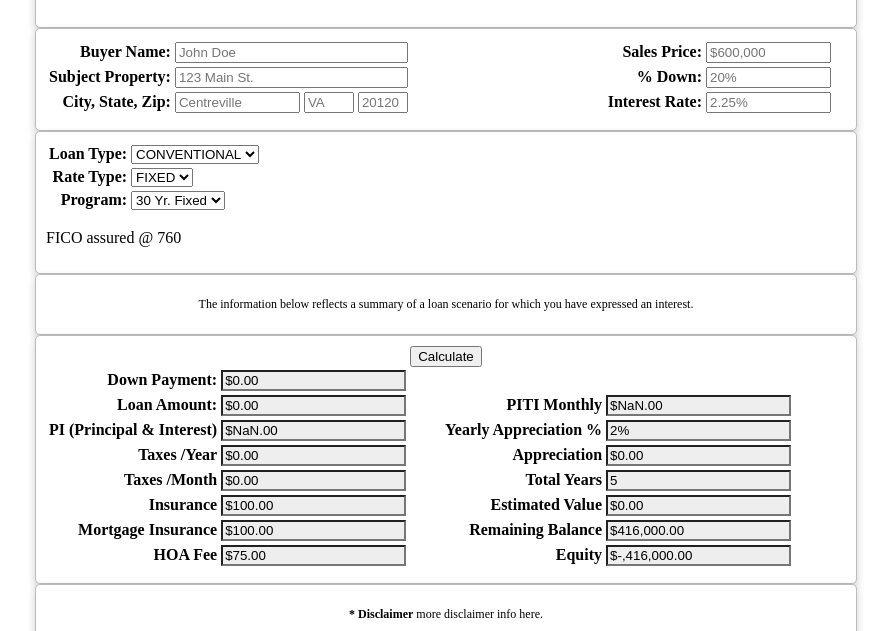
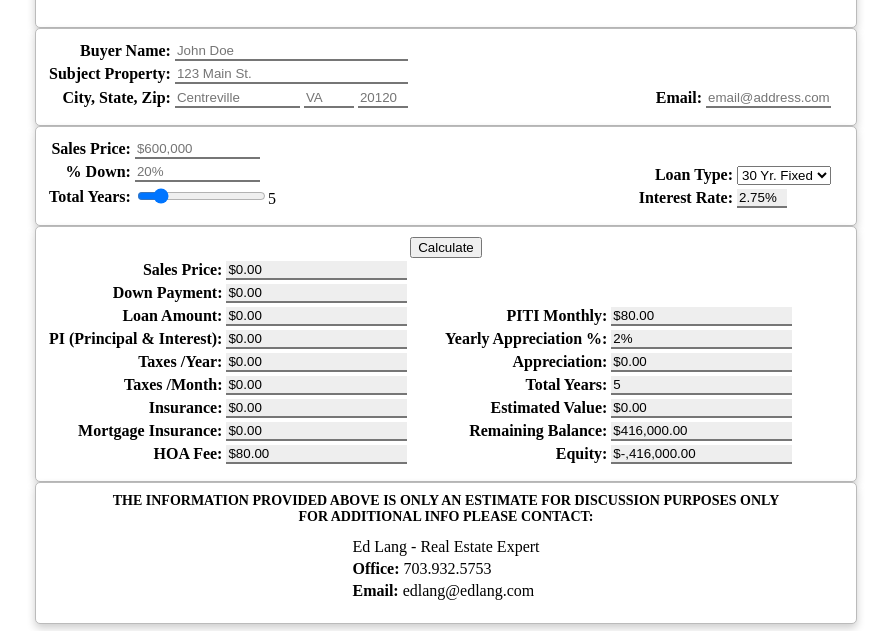
Before and after one commit to LangChris/LangChris.github.io, a plain HTML site: page index.html in a window 1280 px wide. Both pictures are taken after a click on the button "Calculate". Shown: the part 169-800 px from the top of the page, without its empty margins (205-1096 px from the left). Drawn offline with Linux system fonts and the light colour scheme.

Commit message:
update page content

```diff
--- a/css/styles.css
+++ b/css/styles.css
@@ -43,6 +43,12 @@ button {
     margin: 0;
 }
 
+input {
+    border-top: none;
+    border-left: none;
+    border-right: none;
+}
+
 #logo {
     background-image: url("../images/Logo.png");
     background-size: 100% 100%;
--- a/index.html
+++ b/index.html
@@ -32,7 +32,17 @@
                     </table>
                 </div>
                 <div class="half-section">
-                    <table class="right" id="price-info">
+                    <table class="right" id="buyer-info">
+                        <tr>
+                            <th>Email:</th>
+                            <td><input id="email-address" type="text" class="med" placeholder="email@address.com" title="Enter email address here" /></td>
+                        </tr>
+                    </table>
+                </div>
+            </div>
+            <div class="section">
+                <div class="half-section">
+                    <table id="price-info">
                         <tr>
                             <th>Sales Price:</th>
                             <td><input id="sales-price" type="text" class="med" placeholder="$600,000" title="Enter sales price here" /></td>
@@ -42,50 +52,37 @@
                             <td><input id="percent-down" type="text" class="med" placeholder="20%" title="Enter percent down here" /></td>
                         </tr>
                         <tr>
+                            <th>Total Years:</th>
+                            <td><input id="total-years" type="range" value=5 min=1 max=30 step=1 oninput="updateTotalYearsLabel(event)" /><span id="total-years-label">5</span></td>
+                        </tr>
+                    </table>
+                </div>
+                <div class="half-section">
+                    <table class="right" id="loan-info">
+                        <tr>
+                            <th>Loan Type:</th>
+                            <td>
+                                <select id="loan-type" onchange="updateInterestRate(event)">
+                                    <option value="30" selected>30 Yr. Fixed</option>
+                                    <option value="15">15 Yr. Fixed</option>
+                                </select>
+                            </td>
+                        </tr>
+                        <tr>
                             <th>Interest Rate:</th>
-                            <td><input id="interest-rate" type="text" class="med" placeholder="2.25%" title="Enter current interest rate here" /></td>
+                            <td><input id="interest-rate" type="text" class="sm readonly" value="2.75%" readonly /></td>
                         </tr>
                     </table>
                 </div>
             </div>
             <div class="section">
-                <div class="half-section">
-                    <table id="loan-info">
-                        <tr>
-                            <th>Loan Type:</th>
-                            <td>
-                                <select id="loan-type">
-                                    <option value="conventional" selected>CONVENTIONAL</option>
-                                </select>
-                            </td>
-                        </tr>
-                        <tr>
-                            <th>Rate Type:</th>
-                            <td>
-                                <select id="rate-type">
-                                    <option value="fixed" selected>FIXED</option>
-                                </select>
-                            </td>
-                        </tr>
-                        <tr>
-                            <th>Program:</th>
-                            <td>
-                                <select id="program">
-                                    <option value="30" selected>30 Yr. Fixed</option>
-                                </select>
-                            </td>
-                        </tr>
-                    </table>
-                    <p>FICO assured @ 760</p>
-                </div>
-            </div>
-            <div class="section">
-                <p class="sm-text">The information below reflects a summary of a loan scenario for which you have expressed an interest.</p>
-            </div>
-            <div class="section">
                 <button onclick="calculate();">Calculate</button>
                 <div class="half-section">
                     <table>
+                        <tr>
+                            <th>Sales Price:</th>
+                            <td><input id="sales-price-value" type="text" class="lrg readonly" readonly /></td>
+                        </tr>
                         <tr>
                             <th>Down Payment:</th>
                             <td><input id="down-payment" type="text" class="lrg readonly" readonly /></td>
@@ -95,27 +92,27 @@
                             <td><input id="loan-amount" type="text" class="lrg readonly" readonly /></td>
                         </tr>
                         <tr>
-                            <th>PI (Principal & Interest)</th>
+                            <th>PI (Principal & Interest):</th>
                             <td><input id="pi" type="text" class="lrg readonly" readonly /></td>
                         </tr>
                         <tr>
-                            <th>Taxes /Year</th>
+                            <th>Taxes /Year:</th>
                             <td><input id="taxes-per-year" type="text" class="lrg readonly" readonly /></td>
                         </tr>
                         <tr>
-                            <th>Taxes /Month</th>
+                            <th>Taxes /Month:</th>
                             <td><input id="taxes-per-month" type="text" class="lrg readonly" readonly /></td>
                         </tr>
                         <tr>
-                            <th>Insurance</th>
+                            <th>Insurance:</th>
                             <td><input id="insurance" type="text" class="lrg readonly" readonly /></td>
                         </tr>
                         <tr>
-                            <th>Mortgage Insurance</th>
+                            <th>Mortgage Insurance:</th>
                             <td><input id="mortgage-insurance" type="text" class="lrg readonly" readonly /></td>
                         </tr>
                         <tr>
-                            <th>HOA Fee</th>
+                            <th>HOA Fee:</th>
                             <td><input id="hoa-fee" type="text" class="lrg readonly" readonly /></td>
                         </tr>
                     </table>
@@ -123,43 +120,39 @@
                 <div class="half-section">
                     <table>
                         <tr>
-                            <th>PITI Monthly</th>
+                            <th>PITI Monthly:</th>
                             <td><input id="pi-ti" type="text" class="lrg readonly" readonly /></td>
                         </tr>
                         <tr>
-                            <th>Yearly Appreciation %</th>
+                            <th>Yearly Appreciation %:</th>
                             <td><input id="yearly-appreciation" type="text" class="lrg readonly" readonly /></td>
                         </tr>
                         <tr>
-                            <th>Appreciation</th>
+                            <th>Appreciation:</th>
                             <td><input id="appreciation" type="text" class="lrg readonly" readonly /></td>
                         </tr>
                         <tr>
-                            <th>Total Years</th>
-                            <td><input id="total-years" type="text" class="lrg readonly" readonly /></td>
+                            <th>Total Years:</th>
+                            <td><input id="total-years-value" type="text" class="lrg readonly" readonly /></td>
                         </tr>
                         <tr>
-                            <th>Estimated Value</th>
+                            <th>Estimated Value:</th>
                             <td><input id="estimated-value" type="text" class="lrg readonly" readonly /></td>
                         </tr>
                         <tr>
-                            <th>Remaining Balance</th>
+                            <th>Remaining Balance:</th>
                             <td><input id="remaining-balance" type="text" class="lrg readonly" readonly /></td>
                         </tr>
                         <tr>
-                            <th>Equity</th>
+                            <th>Equity:</th>
                             <td><input id="equity" type="text" class="lrg readonly" readonly /></td>
                         </tr>
                     </table>
                 </div>
             </div>
             <div class="section">
-                <p class="sm-text"><strong>* Disclaimer</strong> more disclaimer info here.</p>
-            </div>
-            <div class="section">
-                <p class="lrg-text"><strong>THE INFORMATION PROVIDED ABOVE IS FOR DISCUSSION PURPOSES ONLY</strong></p>
-                <p class="lrg-text"><strong>IF YOU WISH TO PROCEED WITH A LOAN SIMILAR TO THE ONE ABOVE,</strong></p>
-                <p class="lrg-text"><strong>PLEASE CONTACT:</strong></p>
+                <p class="lrg-text"><strong>THE INFORMATION PROVIDED ABOVE IS ONLY AN ESTIMATE FOR DISCUSSION PURPOSES ONLY</strong></p>
+                <p class="lrg-text"><strong>FOR ADDITIONAL INFO PLEASE CONTACT:</strong></p>
                 <table class="centered-tbl">
                     <tr>
                         <td>Ed Lang - Real Estate Expert</td>
--- a/js/main.js
+++ b/js/main.js
@@ -5,6 +5,7 @@ function calculate() {
     let outputObject = getOutputObject(inputObject);
     console.log(outputObject);
 
+    document.getElementById('sales-price-value').value = '$' + convertToCurrency(outputObject.salesPrice);
     document.getElementById('down-payment').value = '$' + convertToCurrency(outputObject.downPayment);
     document.getElementById('loan-amount').value = '$' + convertToCurrency(outputObject.loanAmount);
     document.getElementById('pi').value = '$' + convertToCurrency(outputObject.pi);
@@ -16,18 +17,35 @@ function calculate() {
     document.getElementById('pi-ti').value = '$' + convertToCurrency(outputObject.piTi);
     document.getElementById('yearly-appreciation').value = +(outputObject.yearlyAppreciation * 100).toFixed(2) + '%';
     document.getElementById('appreciation').value = '$' + convertToCurrency(outputObject.appreciation);
-    document.getElementById('total-years').value = outputObject.numOfYears;
+    document.getElementById('total-years-value').value = outputObject.numOfYears;
     document.getElementById('estimated-value').value = '$' + convertToCurrency(outputObject.estimatedValue);
     document.getElementById('remaining-balance').value = '$' + convertToCurrency(outputObject.remainingBalance);
     document.getElementById('equity').value = '$' + convertToCurrency(outputObject.equity);
 }
 
+function updateInterestRate(event) {
+    let value = event.target.options[event.target.options.selectedIndex].value;
+    let interestRate = document.getElementById('interest-rate');
+
+    switch(value) {
+        case '30': interestRate.value = '2.75%'; break;
+        case '15': interestRate.value = '2.25%'; break;
+    }
+}
+
+function updateTotalYearsLabel(event) {
+    let value = event.target.value;
+    let totalYearsLabel = document.getElementById('total-years-label');
+
+    totalYearsLabel.innerHTML = value;
+}
+
 function getInputObject() {
     let salesPrice = document.getElementById('sales-price').value;
     let percentDown = document.getElementById('percent-down').value;
-    let numOfYears = 5;
+    let numOfYears = document.getElementById('total-years').value;
     let interestRate = document.getElementById('interest-rate').value;
-    let term = document.getElementById('program').value;
+    let term = document.getElementById('loan-type').value;
     let numOfPayments = 12 * +term;
     salesPrice = salesPrice.replace('$', '');
     salesPrice = salesPrice.replace(',', '');
@@ -50,14 +68,23 @@ function getOutputObject(inputObject) {
     let downPayment = +(inputObject.salesPrice * inputObject.percentDown).toFixed(2);
     let loanAmount = +(inputObject.salesPrice - downPayment).toFixed(2);
     let pi = +PMT(inputObject.interestRate/12,inputObject.numOfPayments, loanAmount).toFixed(2);
-    let taxesPerYear = +(inputObject.salesPrice * 0.01).toFixed(2);
+    let taxesPerYear = +(inputObject.salesPrice * constants.yearlyTaxesRate).toFixed(2);
     let taxesPerMonth = +(taxesPerYear / 12).toFixed(2);
     let appreciation = +(inputObject.salesPrice * constants.yearlyAppreciation).toFixed(2);
 
-    let piTi = +(pi + taxesPerMonth + constants.insurance + constants.mortgageInsurance + constants.hoaFee).toFixed(2);
     let estimatedValue = +(inputObject.salesPrice * Math.pow(1 + constants.yearlyAppreciation, inputObject.numOfYears)).toFixed(2);
     let remainingBalance = 416000;
     let equity = +(estimatedValue - remainingBalance).toFixed(2);
+    let insurance = +(inputObject.salesPrice * constants.insuranceRate).toFixed(2);
+    let mortgageInsurance;
+    if(inputObject.percentDown >= 0.2) {
+       mortgageInsurance = 0;
+    } else if(inputObject.percentDown < 10) {
+       mortgageInsurance = +(.00041 * inputObject.salesPrice).toFixed(2);
+    } else {
+        mortgageInsurance = +(.00075 * inputObject.salesPrice).toFixed(2);
+    }
+    let piTi = +(pi + taxesPerMonth + insurance + mortgageInsurance + constants.hoaFee).toFixed(2);
 
     let outputObject = {
         downPayment: downPayment,
@@ -69,7 +96,9 @@ function getOutputObject(inputObject) {
         appreciation: appreciation,
         estimatedValue: estimatedValue,
         remainingBalance: remainingBalance,
-        equity: equity
+        equity: equity,
+        insurance: insurance,
+        mortgageInsurance: mortgageInsurance
     };
 
     Object.assign(outputObject, constants);
@@ -91,9 +120,9 @@ function PMT(ir,np, pv, fv = 0) {
 
 function getConstantVariables() {
     return {
-        insurance: 100.00,
-        mortgageInsurance: 100.00,
-        hoaFee: 75.00,
+        insuranceRate: 0.002,
+        yearlyTaxesRate: 0.01,
+        hoaFee: 80.00,
         yearlyAppreciation: .02
     };
 }
```
